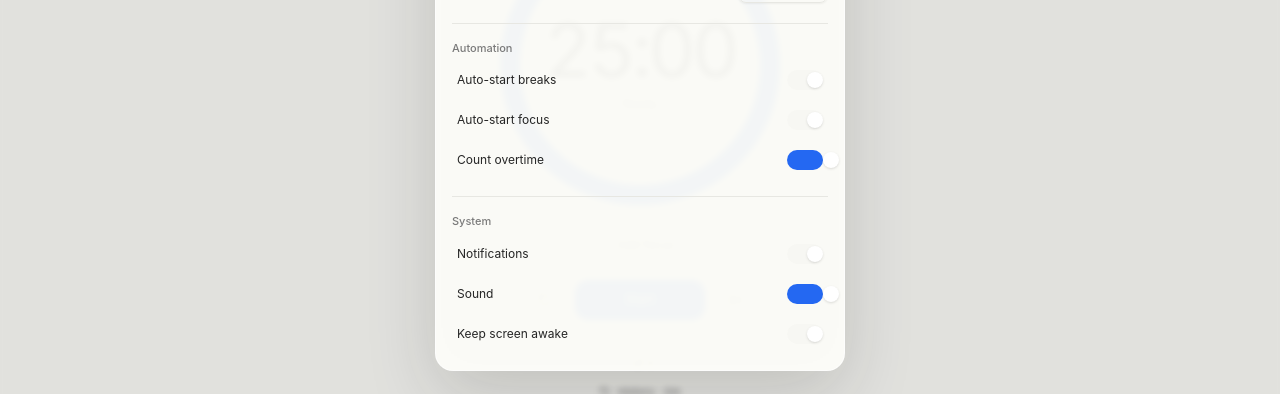
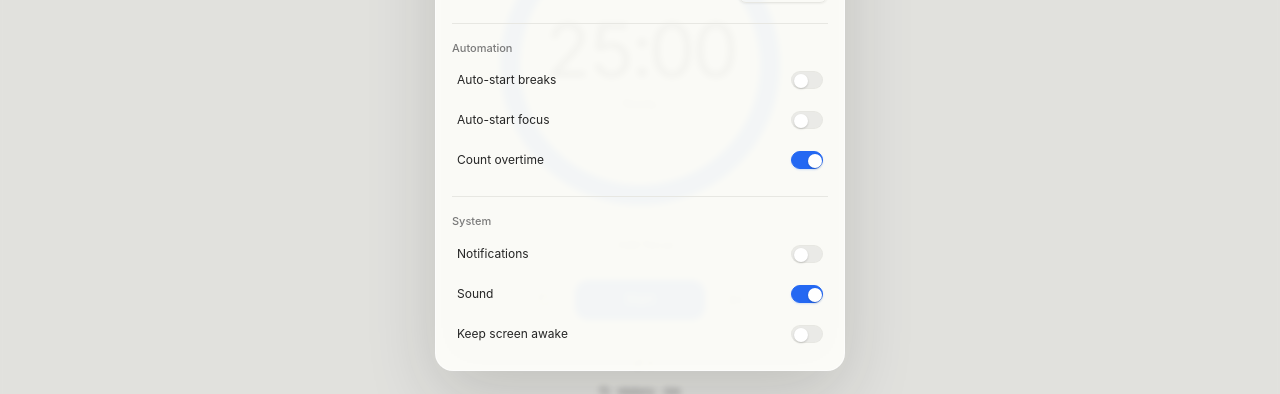
Before and after one commit to howlil/modu-app, a SvelteKit app: page /pomodoro in a window 1280 px wide. Both pictures are taken after a click on the button 956 px from the left and 104 px from the top of the page. Shown: the part 316-710 px from the top of the page. Built offline with nearby package versions, Linux system fonts and the light colour scheme.

Commit message:
style: refine pomodoro settings switches

```diff
--- a/src/routes/pomodoro/+page.svelte
+++ b/src/routes/pomodoro/+page.svelte
@@ -972,15 +972,17 @@
               <span>{option[1]}</span>
               <span
                 class={[
-                  'relative h-5 w-9 rounded-full transition-colors',
-                  preferences[key] ? 'bg-primary' : 'bg-muted'
+                  'relative h-[18px] w-8 shrink-0 rounded-full border transition-all duration-150',
+                  preferences[key]
+                    ? 'border-primary bg-primary shadow-[0_1px_2px_rgba(36,104,242,0.18)]'
+                    : 'border-border/80 bg-foreground/[0.07]'
                 ]}
                 aria-hidden="true"
               >
                 <span
                   class={[
-                    'absolute top-0.5 size-4 rounded-full bg-white shadow-sm transition-transform',
-                    preferences[key] ? 'translate-x-[18px]' : 'translate-x-0.5'
+                    'absolute left-0.5 top-0.5 size-3.5 rounded-full bg-white shadow-[0_1px_2px_rgba(0,0,0,0.18)] transition-transform duration-150',
+                    preferences[key] ? 'translate-x-3.5' : 'translate-x-0'
                   ]}
                 ></span>
               </span>
@@ -1007,15 +1009,17 @@
             </span>
             <span
               class={[
-                'relative h-5 w-9 rounded-full transition-colors',
-                notificationsEnabled ? 'bg-primary' : 'bg-muted'
+                'relative h-[18px] w-8 shrink-0 rounded-full border transition-all duration-150',
+                notificationsEnabled
+                  ? 'border-primary bg-primary shadow-[0_1px_2px_rgba(36,104,242,0.18)]'
+                  : 'border-border/80 bg-foreground/[0.07]'
               ]}
               aria-hidden="true"
             >
               <span
                 class={[
-                  'absolute top-0.5 size-4 rounded-full bg-white shadow-sm transition-transform',
-                  notificationsEnabled ? 'translate-x-[18px]' : 'translate-x-0.5'
+                  'absolute left-0.5 top-0.5 size-3.5 rounded-full bg-white shadow-[0_1px_2px_rgba(0,0,0,0.18)] transition-transform duration-150',
+                  notificationsEnabled ? 'translate-x-3.5' : 'translate-x-0'
                 ]}
               ></span>
             </span>
@@ -1031,15 +1035,17 @@
             <span>Sound</span>
             <span
               class={[
-                'relative h-5 w-9 rounded-full transition-colors',
-                soundEnabled ? 'bg-primary' : 'bg-muted'
+                'relative h-[18px] w-8 shrink-0 rounded-full border transition-all duration-150',
+                soundEnabled
+                  ? 'border-primary bg-primary shadow-[0_1px_2px_rgba(36,104,242,0.18)]'
+                  : 'border-border/80 bg-foreground/[0.07]'
               ]}
               aria-hidden="true"
             >
               <span
                 class={[
-                  'absolute top-0.5 size-4 rounded-full bg-white shadow-sm transition-transform',
-                  soundEnabled ? 'translate-x-[18px]' : 'translate-x-0.5'
+                  'absolute left-0.5 top-0.5 size-3.5 rounded-full bg-white shadow-[0_1px_2px_rgba(0,0,0,0.18)] transition-transform duration-150',
+                  soundEnabled ? 'translate-x-3.5' : 'translate-x-0'
                 ]}
               ></span>
             </span>
@@ -1061,15 +1067,17 @@
             </span>
             <span
               class={[
-                'relative h-5 w-9 rounded-full transition-colors',
-                preferences.keepAwake ? 'bg-primary' : 'bg-muted'
+                'relative h-[18px] w-8 shrink-0 rounded-full border transition-all duration-150',
+                preferences.keepAwake
+                  ? 'border-primary bg-primary shadow-[0_1px_2px_rgba(36,104,242,0.18)]'
+                  : 'border-border/80 bg-foreground/[0.07]'
               ]}
               aria-hidden="true"
             >
               <span
                 class={[
-                  'absolute top-0.5 size-4 rounded-full bg-white shadow-sm transition-transform',
-                  preferences.keepAwake ? 'translate-x-[18px]' : 'translate-x-0.5'
+                  'absolute left-0.5 top-0.5 size-3.5 rounded-full bg-white shadow-[0_1px_2px_rgba(0,0,0,0.18)] transition-transform duration-150',
+                  preferences.keepAwake ? 'translate-x-3.5' : 'translate-x-0'
                 ]}
               ></span>
             </span>
```
